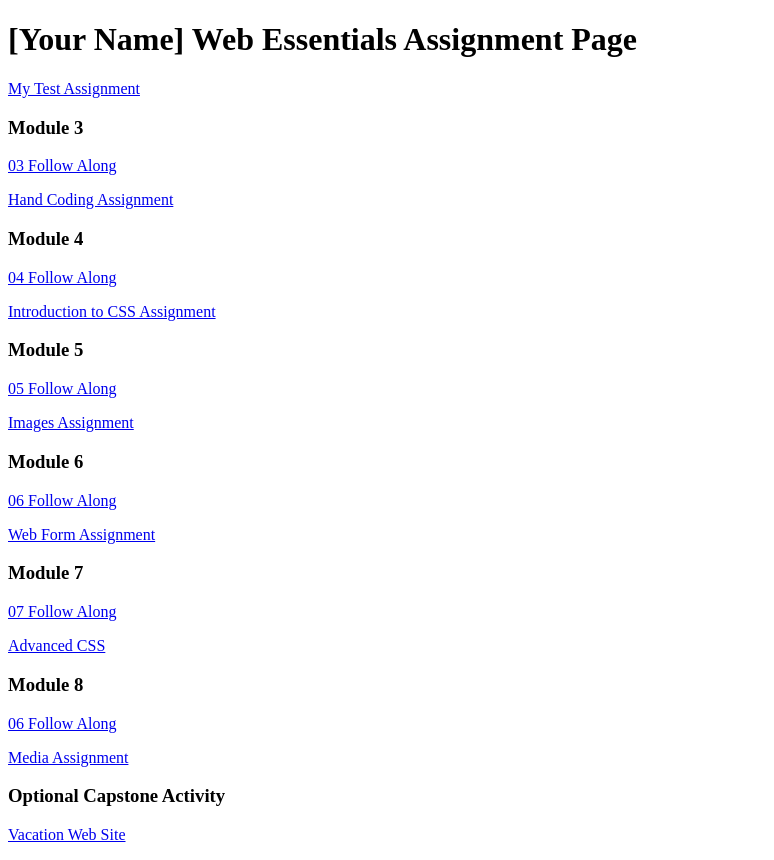
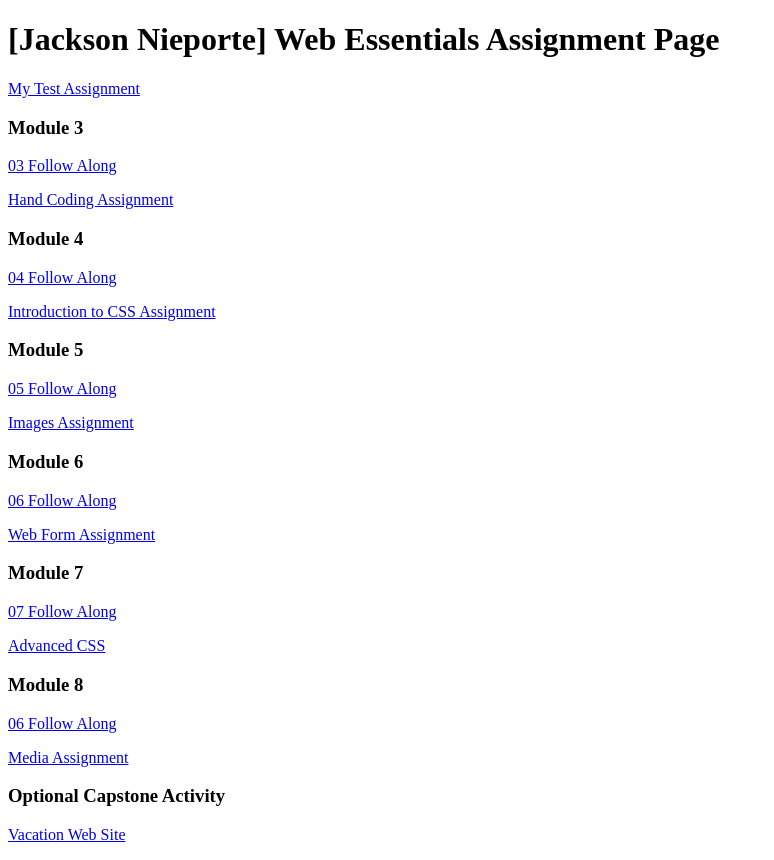
Before and after one commit to oakshone/dwdd1600, a plain HTML site: page index.html in a window 1280 px wide. Shown: the whole page, without its empty margins (0-774 px from the left). Drawn offline with Linux system fonts and the light colour scheme.

Commit message:
Update index.html
added my name

```diff
--- a/index.html
+++ b/index.html
@@ -6,7 +6,7 @@
 		<title>dwdd 1600 assignment list page</title>
 	</head>
 	<body>
-		<h1>[Your Name] Web Essentials Assignment Page</h1>
+		<h1>[Jackson Nieporte] Web Essentials Assignment Page</h1>
 		<p><a href="01test">My Test Assignment</a></p>
 
 		<h3>Module 3</h3>
```
